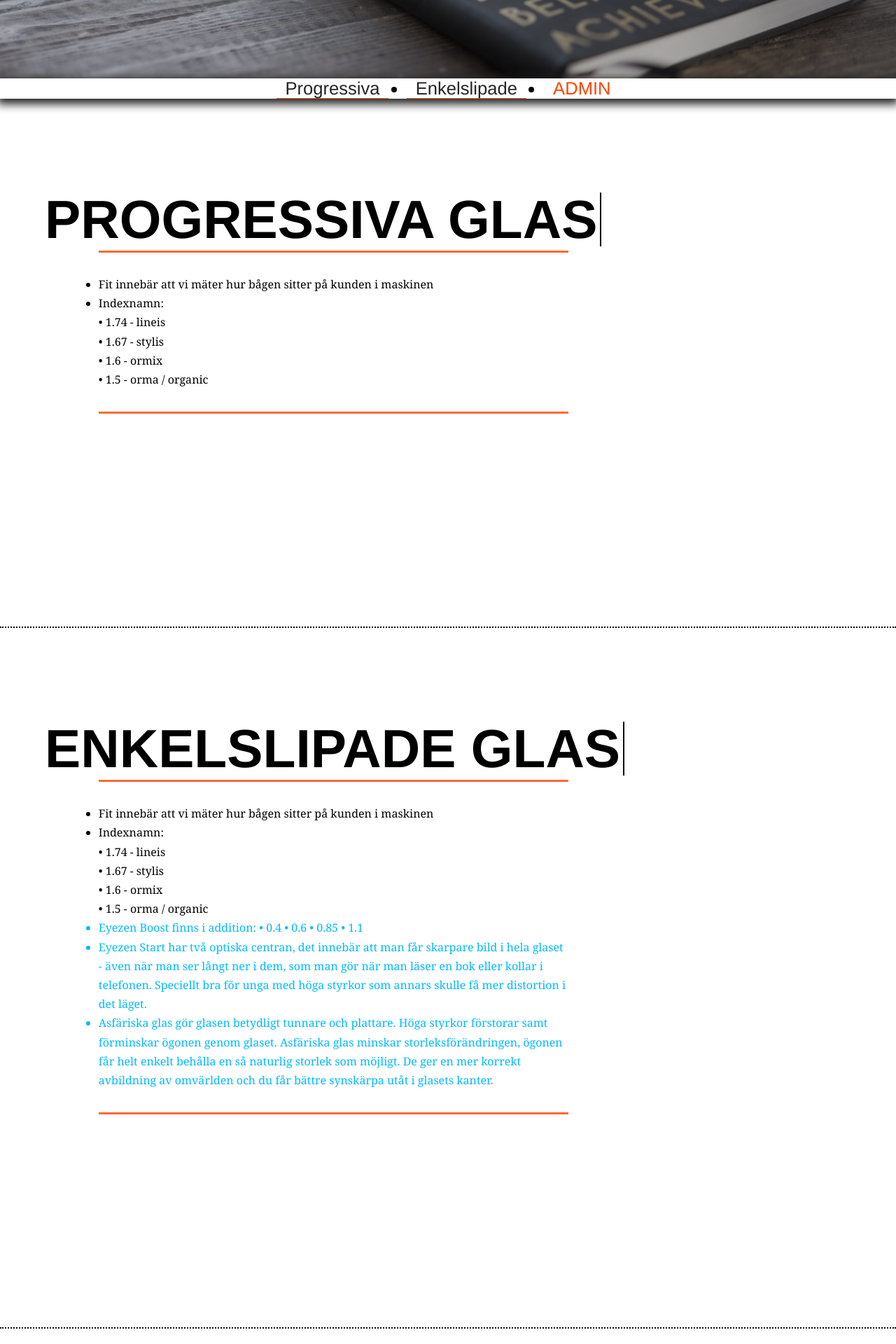
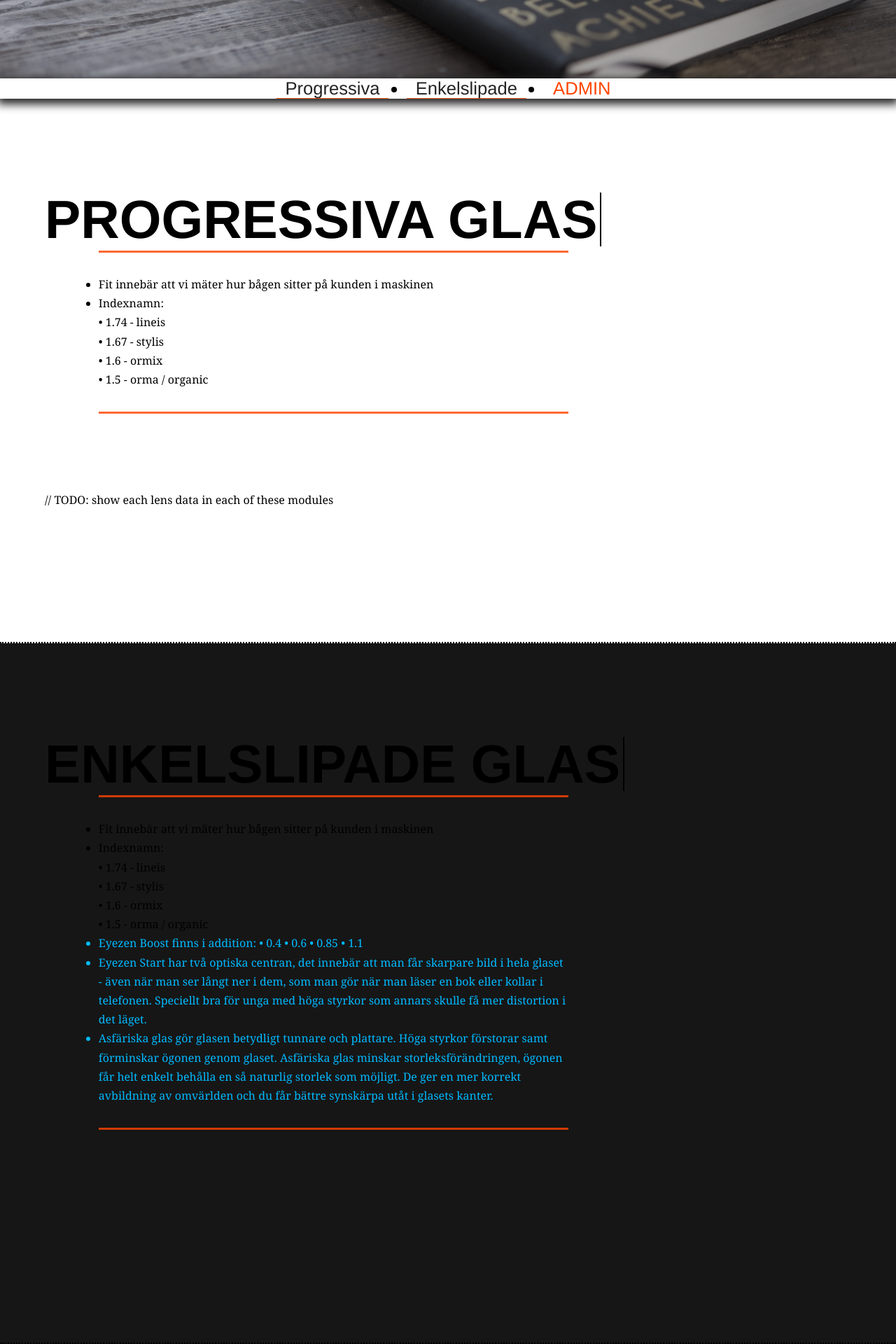
Before and after one commit to J-manLans/lensmanual-frontend, an Angular app: page /glasmanual in a window 1280 px wide. Shown: the part 528-2448 px from the top of the page at 70% size. Before the commit the page ends 2426 px from the top, so only its background shows below. Built offline with nearby package versions, Linux system fonts and the light colour scheme.

Commit message:
just some small fixes to prepp my mind for tomorrow

```diff
--- a/src/app/features/home/components/lens-manual/lens-manual.component.css
+++ b/src/app/features/home/components/lens-manual/lens-manual.component.css
@@ -1,6 +1,6 @@
 /*=====================*/
 
-header {
+#manual-header {
   display: flex;
   height: 80vh;
   justify-content: space-between;
@@ -8,7 +8,7 @@ header {
   background-color: var(--opacity-clr);
   background-size: cover;
   background-repeat: no-repeat;
-  background-position: center;
+  background-position: center center;
   background-blend-mode: overlay;
   background-attachment: fixed;
   filter: grayscale(0.5);
@@ -56,6 +56,7 @@ nav ul:hover a {
 }
 nav ul a:hover {
   opacity: 1;
+  cursor: pointer;
 }
 .nav__links a::after {
   content: "";
@@ -81,3 +82,6 @@ nav ul a:hover {
   background-color: var(--dark-theme-background);
   transform: translateX(101%);
 }
+.lens-type-wrapper:nth-of-type(2n) {
+  background-color: var(--dark-theme-background-second);
+}
--- a/src/app/features/home/components/lens-manual/lens-manual.component.html
+++ b/src/app/features/home/components/lens-manual/lens-manual.component.html
@@ -28,13 +28,15 @@
     <!--===================================
       Progressive
     ====================================-->
-
-    <app-progressive id="progressive-section"></app-progressive>
+    <div class="lens-type-wrapper">
+      <app-progressive id="progressive-section"></app-progressive>
+    </div>
 
     <!--===================================
       Single
     ====================================-->
-
-    <app-single id="single-section"></app-single>
+    <div class="lens-type-wrapper">
+      <app-single id="single-section"></app-single>
+    </div>
 
   </main>
--- a/src/app/features/home/components/lens-manual/lens-manual.component.ts
+++ b/src/app/features/home/components/lens-manual/lens-manual.component.ts
@@ -23,7 +23,7 @@ export class LensManualComponent {
    * On window load, a random filename is selected from the array, and the CSS
    * `backgroundImage` property is updated to display the chosen image.
    */
-  heroImages(): void {
+  private heroImages(): void {
     const heroImages = [
       'hero-image1.jpg',
       'hero-image2.jpg',
@@ -55,7 +55,7 @@ export class LensManualComponent {
     which gives us a maximum number of the length of the array - 1 after we use the
     floor method. Then this number is used to retrieve the new heroImage from the array
     */
-    const heroImage = availableImages[Math.floor(Math.random() * heroImages.length)];
+    const heroImage = availableImages[Math.floor((Math.random() * availableImages.length))];
 
     document.getElementById('manual-header')!.style.backgroundImage = `url('/img/hero-img/${heroImage}')`;
 
--- a/src/app/features/home/components/progressive/progressive.component.html
+++ b/src/app/features/home/components/progressive/progressive.component.html
@@ -11,6 +11,8 @@
 
   </div>
 
+  // TODO: show each lens data in each of these modules
+
   <div class="glasses__quality">
     <div id="prog-7"></div>
     <div id="prog-6"></div>
--- a/src/styles-lenses.css
+++ b/src/styles-lenses.css
@@ -1,9 +1,6 @@
 .glasses {
     padding: 10cqi 5cqi;
     border-bottom: 2px dotted;
-  }
-  .glasses:nth-of-type(2n) {
-    background-color: var(--dark-theme-background-second);
   }
   .glasses__title {
     position: relative;
```
